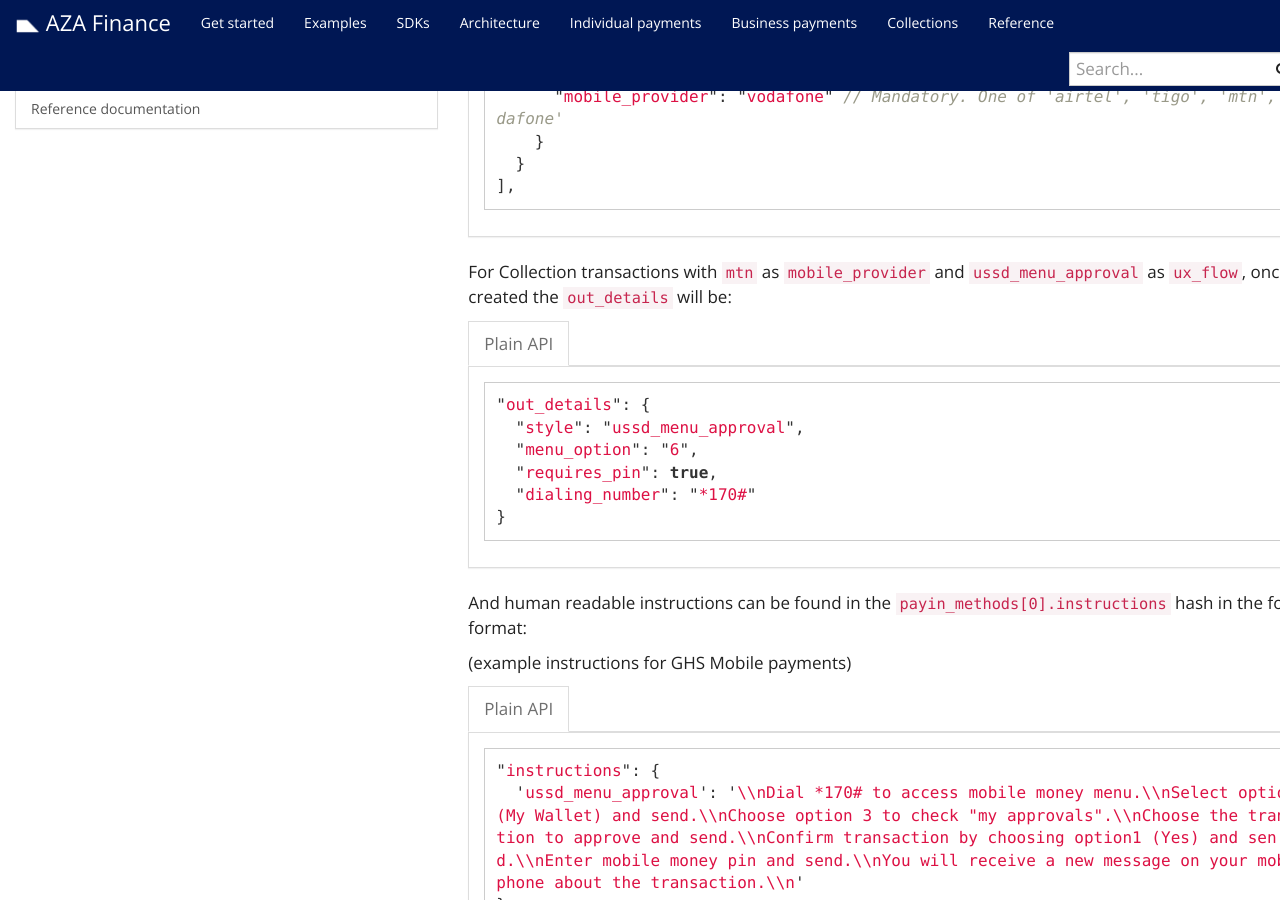
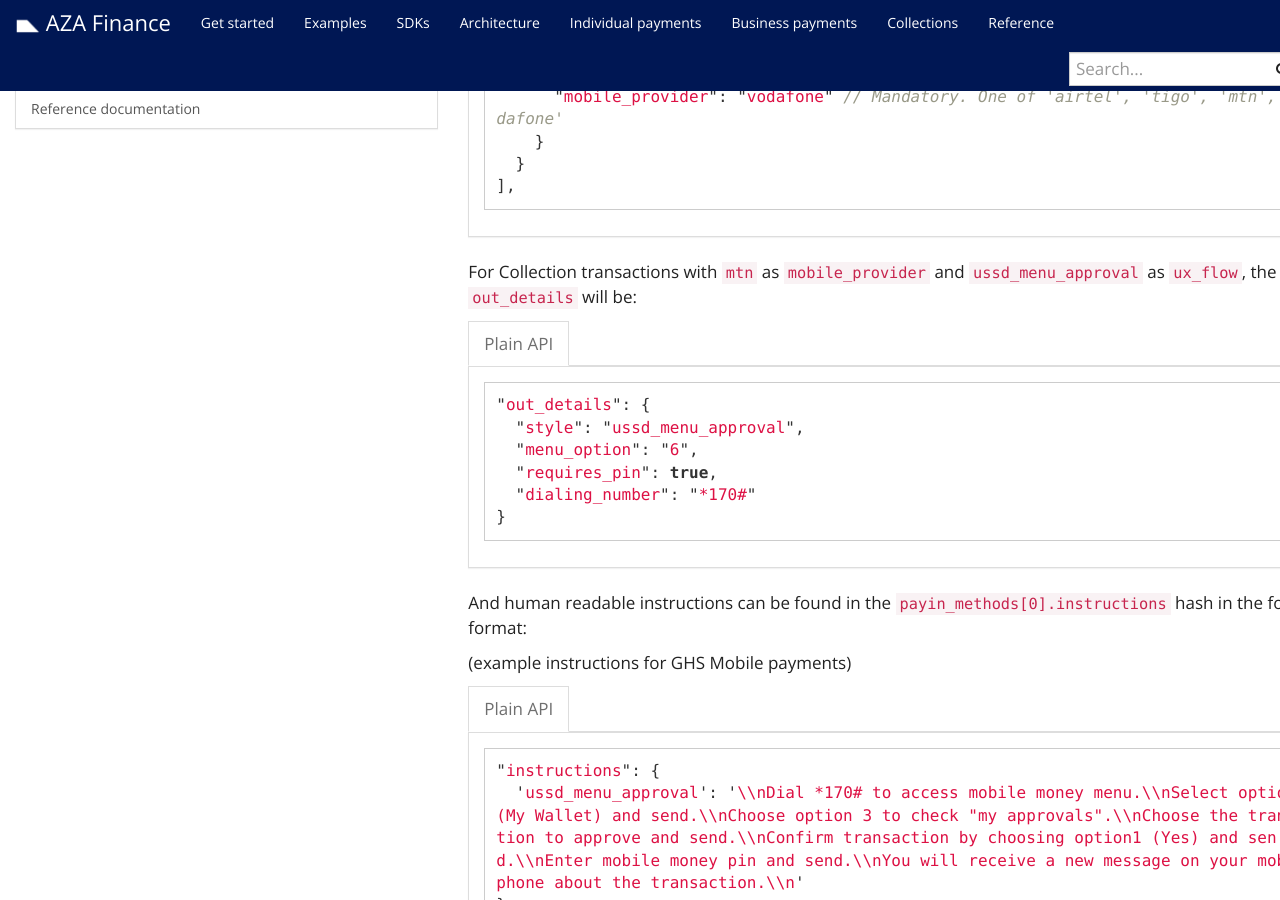
Before and after one commit to transferzero/api-documentation, a Jekyll site: the page built from _docs/collection-details.md, in a window 1280 px wide and 900 px high, scrolled down 568 px. Built offline with Jekyll 4.4.1, drawn with Linux system fonts in a browser that asks for light colours; nearby versions of some CDN libraries; comment, search, counter and statistics services are not loaded.

Commit message:
Update _docs/collection-details.md
Co-authored-by: Evanson Wachira <evansonwachira@gmail.com>

````diff
--- a/_docs/collection-details.md
+++ b/_docs/collection-details.md
@@ -30,7 +30,7 @@
 
 {% include language-tabbar.html prefix="collection-ghs-mobile" raw=data-raw %}
 
-For Collection transactions with `mtn` as `mobile_provider` and `ussd_menu_approval` as `ux_flow`, once gets created the `out_details` will be:
+For Collection transactions with `mtn` as `mobile_provider` and `ussd_menu_approval` as `ux_flow`, the `out_details` will be:
 
 {% capture data-raw %}
 ```javascript
````
